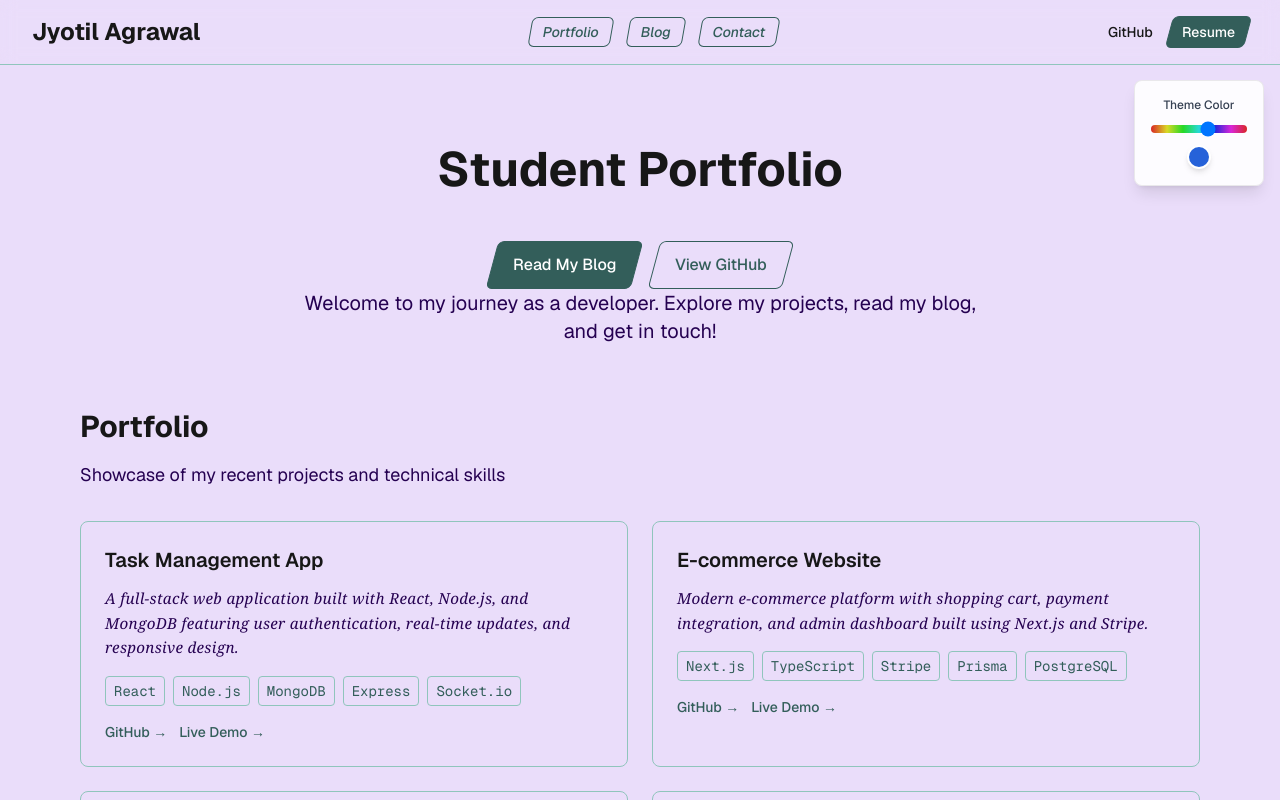
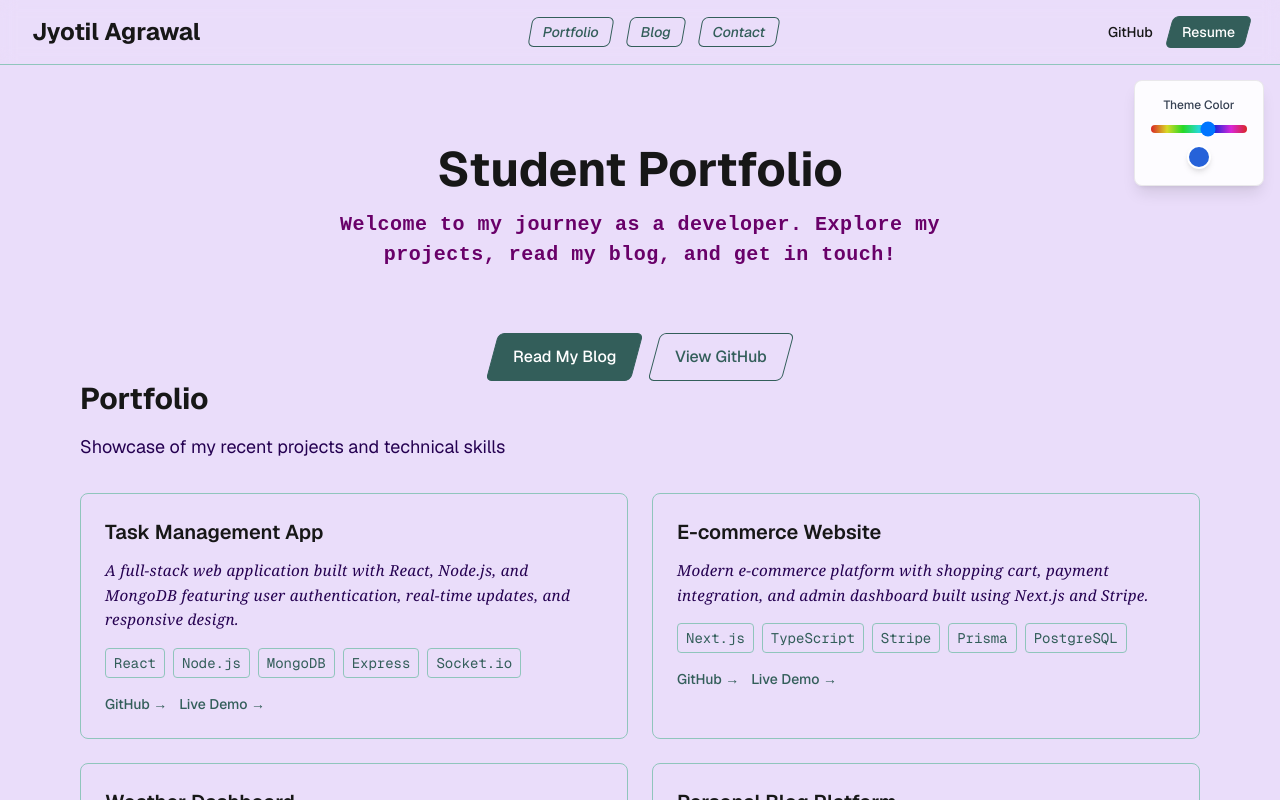
Before and after one commit to Jaycoder7/jyotils-portfolio, a Next.js app: page / in a window 1280 px wide. Shown: the top 800 px of the page. Built offline with nearby package versions, Linux system fonts and the light colour scheme.

Commit message:
completed jobs are no longer suggested

```diff
--- a/app/page.tsx
+++ b/app/page.tsx
@@ -1,16 +1,50 @@
 'use client';
 
 import { useState, useEffect } from 'react';
+
+const TypingAnimation = ({ text, speed = 50 }: { text: string, speed?: number }) => {
+  const [displayText, setDisplayText] = useState('');
+  const [isComplete, setIsComplete] = useState(false);
+
+  useEffect(() => {
+    let index = 0;
+    const timer = setInterval(() => {
+      if (index < text.length) {
+        setDisplayText(text.slice(0, index + 1));
+        index++;
+      } else {
+        setIsComplete(true);
+        clearInterval(timer);
+      }
+    }, speed);
+
+    return () => clearInterval(timer);
+  }, [text, speed]);
+
+  return (
+    <span
+      style={{
+        fontFamily: '"Courier New", "Monaco", "Menlo", "Ubuntu Mono", monospace',
+        letterSpacing: '0.5px',
+        fontWeight: 'bold'
+      }}
+    >
+      {displayText}
+      {!isComplete && <span className="animate-pulse">|</span>}
+    </span>
+  );
+};
 
 // Global Color Variables - Change these to update the entire site
 const COLORS = {
   primary: '#335e5aff',        // Green for standout elements, buttons, links
   primaryHover: '#027260ff',   // Darker green for hover states
   background: '#eaddfaff',     // Light purple/gray for backgrounds
-  backgroundAlt: '#667673ff',  // Slightly darker background for hover/cards
+  backgroundAlt: '#8ea4a0ff',  // Slightly darker background for hover/cards
   border: '#90c5bcff',         // Border color
   text: '#2D2D2D',          // Main text color
   textMuted: '#250151ff',     // Muted text for descriptions
+  textDescription: '#690069ff' // Description text color
 };
 
 const ColorThemeSlider = ({ onColorChange }: { onColorChange: (hue: number) => void }) => {
@@ -350,7 +384,16 @@ export default function Home() {
         <div className="text-center mb-16">
           <h1 className="text-5xl font-bold mb-4">Student Portfolio</h1>
 
-        <div className="flex gap-4 items-center flex-col sm:flex-row justify-center mt-12">
+
+
+          <p className="text-xl max-w-2xl mx-auto" style={{ color: COLORS.textDescription }}>
+            <TypingAnimation
+              text="Welcome to my journey as a developer. Explore my projects, read my blog, and get in touch!"
+              speed={45}
+            />
+          </p>
+        </div>
+ <div className="flex gap-4 items-center flex-col sm:flex-row justify-center mt-12">
           <a
             className="border transition-colors flex items-center justify-center font-medium text-sm sm:text-base h-10 sm:h-12 px-4 sm:px-5 sm:w-auto text-white rounded-md"
             href="/blog"
@@ -389,12 +432,6 @@ export default function Home() {
             <span style={{ transform: 'skew(15deg)', color: 'inherit', pointerEvents: 'none' }}>View GitHub</span>
           </a>
         </div>
-
-          <p className="text-xl max-w-2xl mx-auto" style={{ color: COLORS.textMuted }}>
-            Welcome to my journey as a developer. Explore my projects, read my blog, and get in touch!
-          </p>
-        </div>
-
         <div id="portfolio">
           <PortfolioSection themeHue={themeHue} />
         </div>
```
